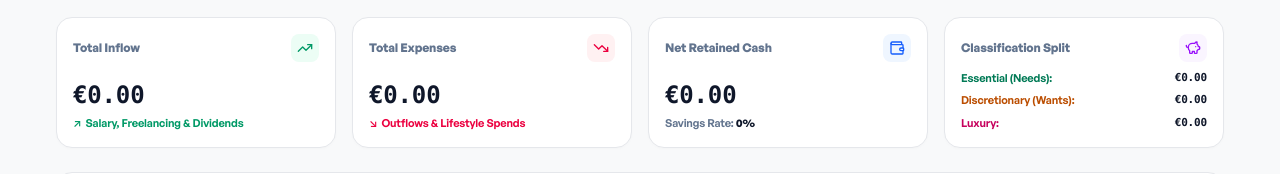
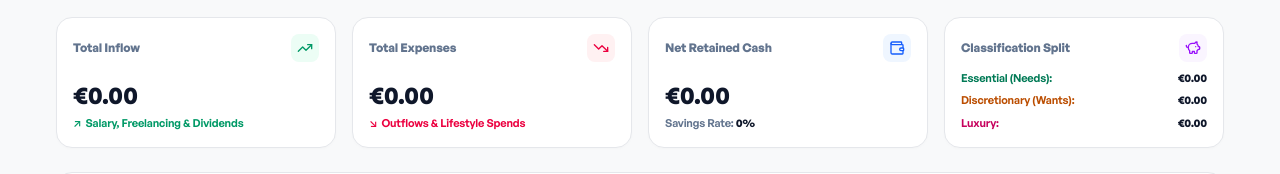
Before and after one commit to jayam04/greenline, a Next.js app in the folder frontend/: page /cashflow in a window 1280 px wide. Shown: the part 201-375 px from the top of the page. Built offline with nearby package versions, Linux system fonts and the light colour scheme; no server answers.

Commit message:
Updated UI to use General Sans only

```diff
--- a/frontend/src/app/cashflow/page.tsx
+++ b/frontend/src/app/cashflow/page.tsx
@@ -189,7 +189,7 @@ export default function CashflowPage() {
             </div>
           </div>
           <div className="mt-3">
-            <div className="text-2xl font-bold text-[#0F172A] tabular-nums font-mono">
+            <div className="text-2xl font-bold text-[#0F172A] tabular-nums">
               {formatCleanMoney(summary?.total_income || 0, "EUR")}
             </div>
             <p className="text-[11px] font-semibold text-emerald-600 mt-1 flex items-center gap-1">
@@ -207,7 +207,7 @@ export default function CashflowPage() {
             </div>
           </div>
           <div className="mt-3">
-            <div className="text-2xl font-bold text-[#0F172A] tabular-nums font-mono">
+            <div className="text-2xl font-bold text-[#0F172A] tabular-nums">
               {formatCleanMoney(summary?.total_expenses || 0, "EUR")}
             </div>
             <p className="text-[11px] font-semibold text-rose-600 mt-1 flex items-center gap-1">
@@ -225,7 +225,7 @@ export default function CashflowPage() {
             </div>
           </div>
           <div className="mt-3">
-            <div className="text-2xl font-bold text-[#0F172A] tabular-nums font-mono">
+            <div className="text-2xl font-bold text-[#0F172A] tabular-nums">
               {formatCleanMoney(summary?.net_savings || 0, "EUR")}
             </div>
             <p className="text-[11px] font-semibold text-slate-500 mt-1">
@@ -245,15 +245,15 @@ export default function CashflowPage() {
           <div className="mt-2 space-y-1.5">
             <div className="flex items-center justify-between text-[11px] font-semibold">
               <span className="text-emerald-700">Essential (Needs):</span>
-              <span className="font-mono font-bold text-[#0F172A]">{formatCurrency(labelTotals["ESSENTIAL"] || 0, "EUR")}</span>
+              <span className="font-bold text-[#0F172A]">{formatCurrency(labelTotals["ESSENTIAL"] || 0, "EUR")}</span>
             </div>
             <div className="flex items-center justify-between text-[11px] font-semibold">
               <span className="text-amber-700">Discretionary (Wants):</span>
-              <span className="font-mono font-bold text-[#0F172A]">{formatCurrency(labelTotals["DISCRETIONARY"] || 0, "EUR")}</span>
+              <span className="font-bold text-[#0F172A]">{formatCurrency(labelTotals["DISCRETIONARY"] || 0, "EUR")}</span>
             </div>
             <div className="flex items-center justify-between text-[11px] font-semibold">
               <span className="text-pink-700">Luxury:</span>
-              <span className="font-mono font-bold text-[#0F172A]">{formatCurrency(labelTotals["LUXURY"] || 0, "EUR")}</span>
+              <span className="font-bold text-[#0F172A]">{formatCurrency(labelTotals["LUXURY"] || 0, "EUR")}</span>
             </div>
           </div>
         </div>
@@ -398,7 +398,7 @@ export default function CashflowPage() {
                             <div key={pIdx} className="flex items-center gap-1.5 text-[11px] font-semibold text-slate-700">
                               <span className={`w-2 h-2 rounded-full shrink-0 ${isTransfer ? (isOut ? "bg-rose-500" : "bg-emerald-500") : "bg-blue-500"}`} />
                               <span>{p.account_name}</span>
-                              <span className={`font-mono tabular-nums ${isTransfer ? (isOut ? "text-rose-600" : "text-emerald-600") : "text-slate-500"}`}>
+                              <span className={`tabular-nums ${isTransfer ? (isOut ? "text-rose-600" : "text-emerald-600") : "text-slate-500"}`}>
                                 ({isOut ? "-" : isTransfer ? "+" : ""}{formatCurrency(Math.abs(p.amount), pCurr)})
                               </span>
                             </div>
@@ -446,7 +446,7 @@ export default function CashflowPage() {
                                   {lbl}
                                 </span>
                                 {tx.items.length > 1 && (
-                                  <span className="font-mono font-bold text-slate-500 text-[11px] tabular-nums">
+                                  <span className="font-bold text-slate-500 text-[11px] tabular-nums">
                                     {formatCurrency(itm.amount, tx.currency || "EUR")}
                                   </span>
                                 )}
@@ -457,7 +457,7 @@ export default function CashflowPage() {
                       </div>
                     </td>
 
-                    <td className="py-3 text-right font-mono font-bold tabular-nums">
+                    <td className="py-3 text-right font-bold tabular-nums">
                       <div className={isTransfer ? "text-blue-700 text-xs font-extrabold" : isIncome ? "text-emerald-600 text-xs" : "text-[#0F172A] text-xs"}>
                         {isTransfer ? "" : isIncome ? "+" : ""}{formatCurrency(tx.total_amount, tx.currency || "EUR")}
                       </div>
--- a/frontend/src/components/CashflowModal.tsx
+++ b/frontend/src/components/CashflowModal.tsx
@@ -691,7 +691,7 @@ export function CashflowModal({ isOpen, onClose, onSuccess, initialData }: Cashf
                 {effectiveExchangeRate && (
                   <div className="p-2 bg-blue-50/70 border border-blue-200/60 rounded-lg text-[11px] font-bold text-blue-700 flex items-center justify-between">
                     <span>Effective Exchange Rate:</span>
-                    <span className="font-mono bg-white px-2 py-0.5 rounded border border-blue-200">
+                    <span className="bg-white px-2 py-0.5 rounded border border-blue-200 font-bold">
                       {effectiveExchangeRate}
                     </span>
                   </div>
@@ -725,7 +725,7 @@ export function CashflowModal({ isOpen, onClose, onSuccess, initialData }: Cashf
                     </div>
 
                     {convertedFeeInToCurrency > 0 && fromAccount?.currency !== toAccount?.currency && (
-                      <span className="text-[11px] font-bold text-slate-600 bg-white px-2 py-1 rounded border border-slate-200 shadow-2xs font-mono">
+                      <span className="text-[11px] font-bold text-slate-600 bg-white px-2 py-1 rounded border border-slate-200 shadow-2xs">
                         ≈ {formatCurrency(convertedFeeInToCurrency, toAccount?.currency || "EUR")}
                       </span>
                     )}
@@ -884,7 +884,7 @@ export function CashflowModal({ isOpen, onClose, onSuccess, initialData }: Cashf
                         <Plus className="w-3 h-3" /> Add Account Split
                       </button>
 
-                      <div className="text-[11px] font-bold font-mono text-slate-700">
+                      <div className="text-[11px] font-bold text-slate-700">
                         Total: {formatCurrency(totalPaymentCalculated, simpleCurrency)}
                       </div>
                     </div>
--- a/frontend/src/components/SankeyChart.tsx
+++ b/frontend/src/components/SankeyChart.tsx
@@ -212,7 +212,7 @@ export function SankeyChart({ data, loading = false }: SankeyChartProps) {
           <span className="text-emerald-400">{hoveredLink.source}</span>
           <span className="text-slate-400">➔</span>
           <span className="text-rose-300">{hoveredLink.target}</span>
-          <span className="font-mono text-white bg-slate-800 px-1.5 py-0.5 rounded ml-1">
+          <span className="text-white bg-slate-800 px-1.5 py-0.5 rounded ml-1 font-bold">
             {formatCurrency(hoveredLink.value, "EUR")}
           </span>
         </div>
@@ -321,7 +321,7 @@ export function SankeyChart({ data, loading = false }: SankeyChartProps) {
                   y={y + nh / 2 + 10}
                   textAnchor={isLeft ? "end" : isRight ? "start" : "middle"}
                   dominantBaseline="central"
-                  className="text-[10px] font-semibold fill-slate-400 tabular-nums pointer-events-none font-mono"
+                  className="text-[10px] font-semibold fill-slate-400 tabular-nums pointer-events-none"
                 >
                   {formatCurrency(value, "EUR")}
                 </text>
```
